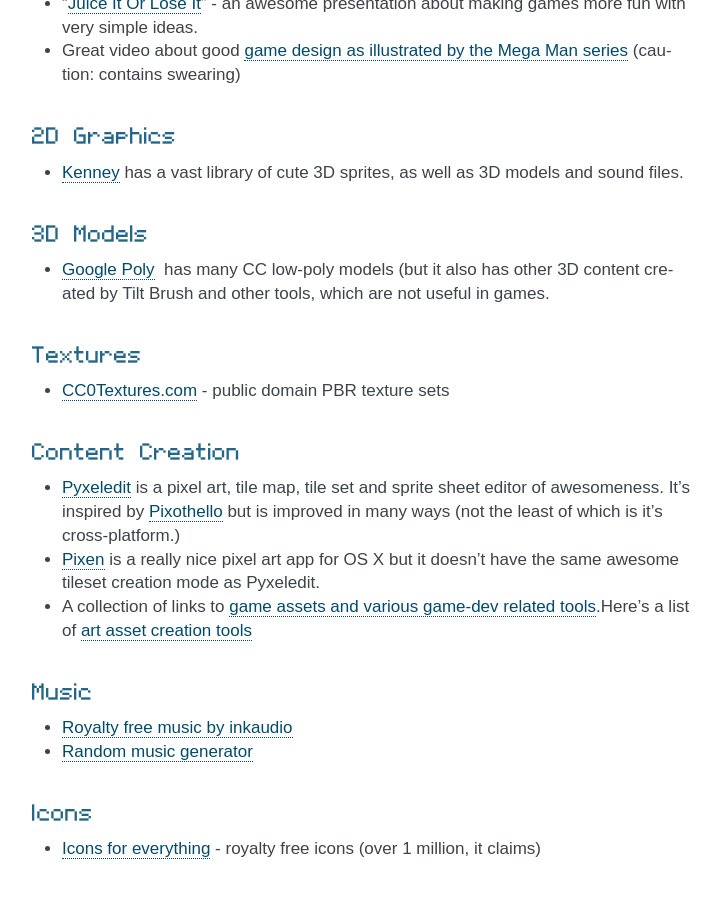
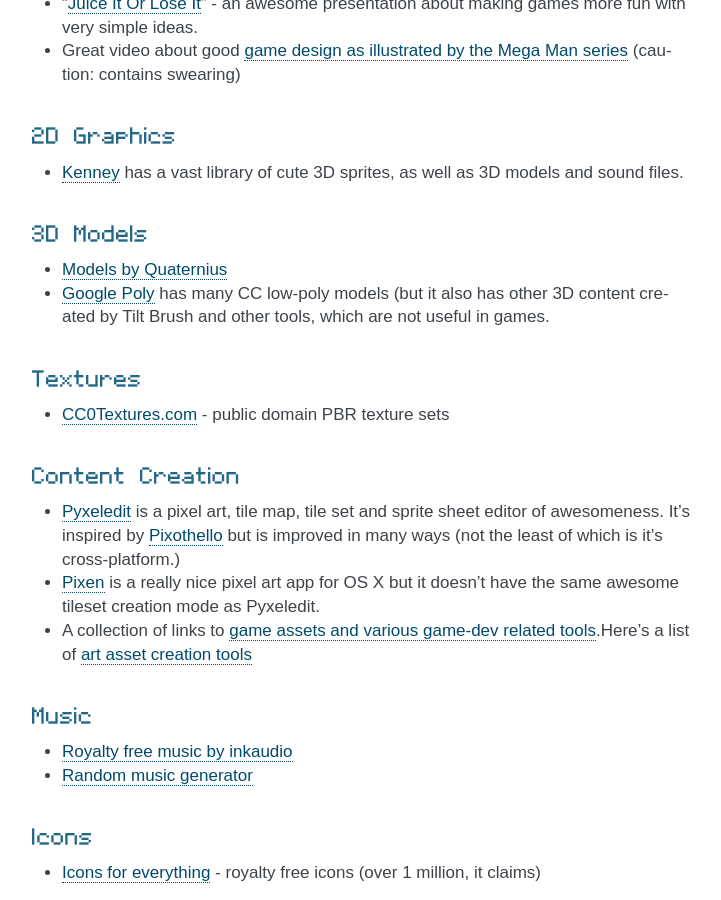
Before and after one commit to pyweekorg/docs, a Sphinx documentation site: the page built from docs/resources.rst, in a window 1280 px wide and 900 px high, scrolled down 914 px. Shown: the whole window, without its empty margins (388-1109 px from the left). Built offline with Sphinx 7.4.7, drawn with Linux system fonts in a browser that asks for light colours.

Commit message:
Add Quaternius' models

```diff
--- a/docs/resources.rst
+++ b/docs/resources.rst
@@ -72,7 +72,8 @@
 3D Models
 ---------
 
-* `Google Poly <https://poly.google.com/>`_  has many CC low-poly models (but
+* `Models by Quaternius <http://quaternius.com/assets.html>`_
+* `Google Poly <https://poly.google.com/>`_   has many CC low-poly models (but
   it also has other 3D content created by Tilt Brush and other tools, which are
   not useful in games.
 
```
